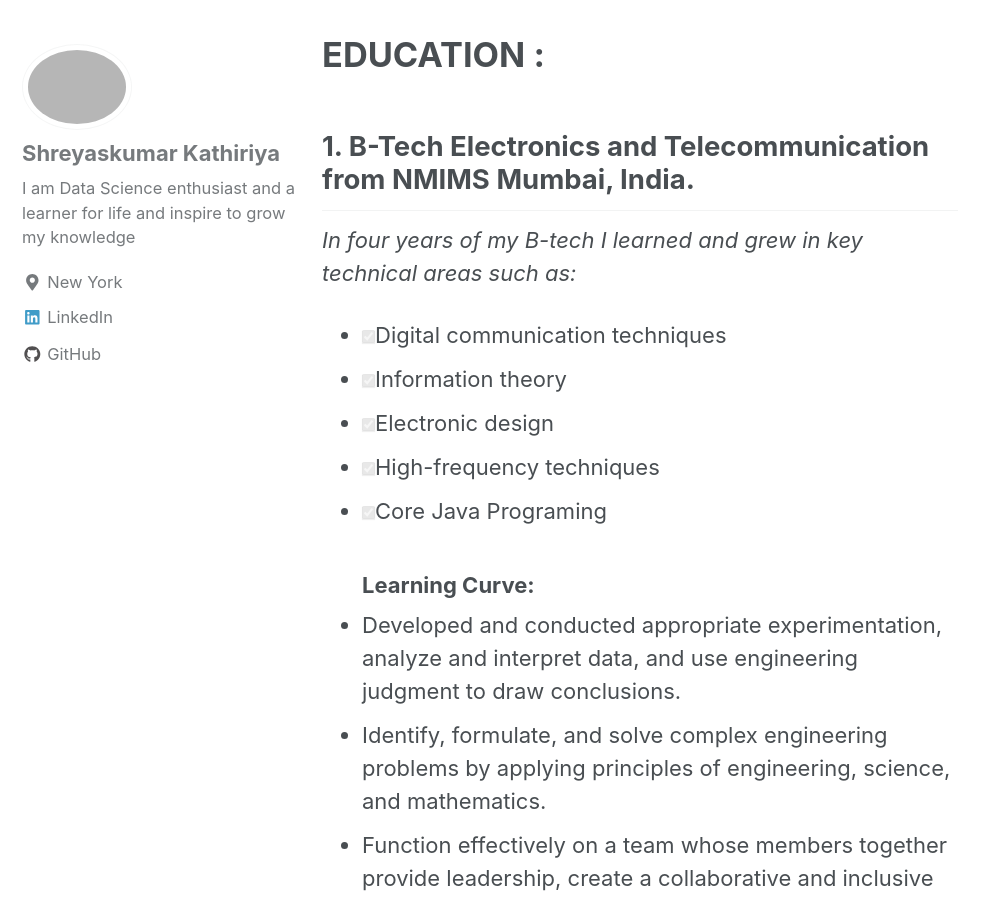
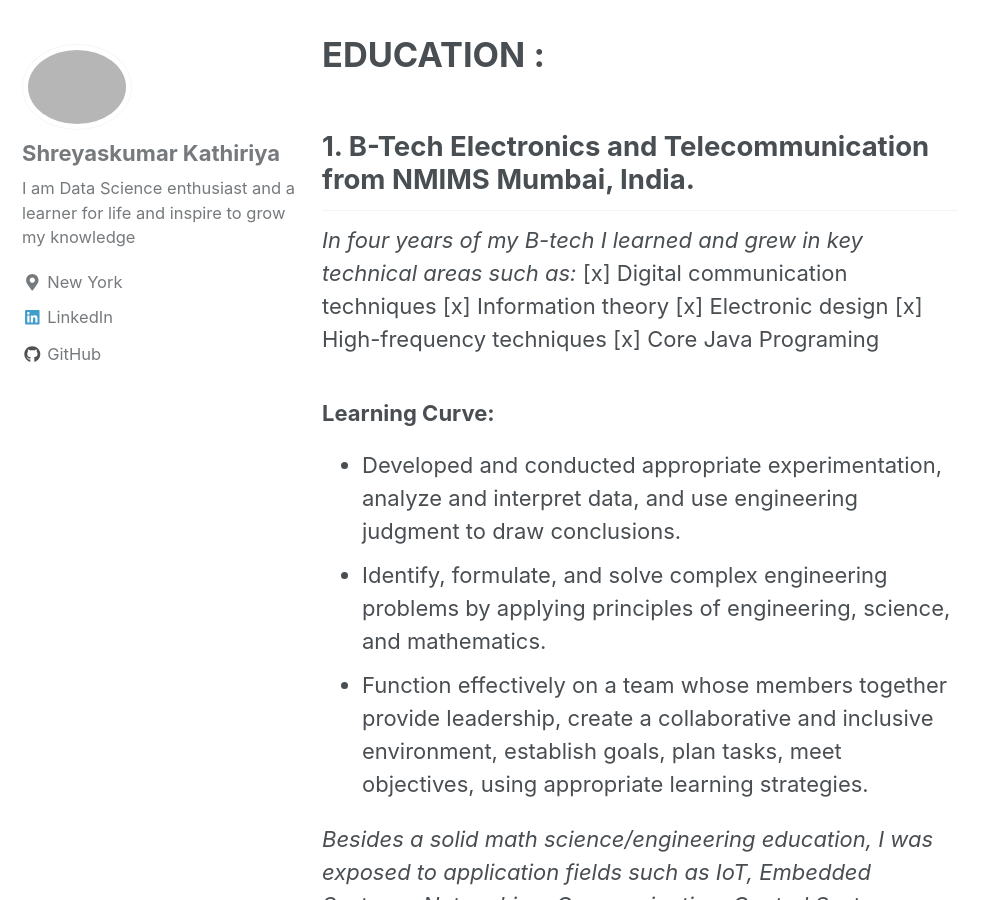
Before and after one commit to Shreyash1811/Shreyash1811.github.io, a Jekyll site: the page built from _pages/about.md, in a window 1280 px wide and 900 px high, scrolled down 1106 px. Shown: the whole window, without its empty margins (0-998 px from the left). Built offline with Jekyll 4.4.1, drawn with Linux system fonts in a browser that asks for light colours; nearby versions of some CDN libraries.

```diff
--- a/_pages/about.md
+++ b/_pages/about.md
@@ -10,11 +10,11 @@ I am a Data Science Enthusiast.
 # EDUCATION :
 ## 1. B-Tech Electronics and Telecommunication from NMIMS Mumbai, India.
  *In four years of my B-tech I learned and grew in key technical areas such as:*
- - [x] Digital communication techniques
- - [x] Information theory
- - [x] Electronic design
- - [x] High-frequency techniques
- - [x] Core Java Programing
+ [x] Digital communication techniques
+ [x] Information theory
+ [x] Electronic design
+ [x] High-frequency techniques
+ [x] Core Java Programing
 ### Learning Curve:
  - Developed and conducted appropriate experimentation, analyze and interpret data, and use engineering judgment to draw conclusions.
  - Identify, formulate, and solve complex engineering problems by applying principles of engineering, science, and mathematics.
```
